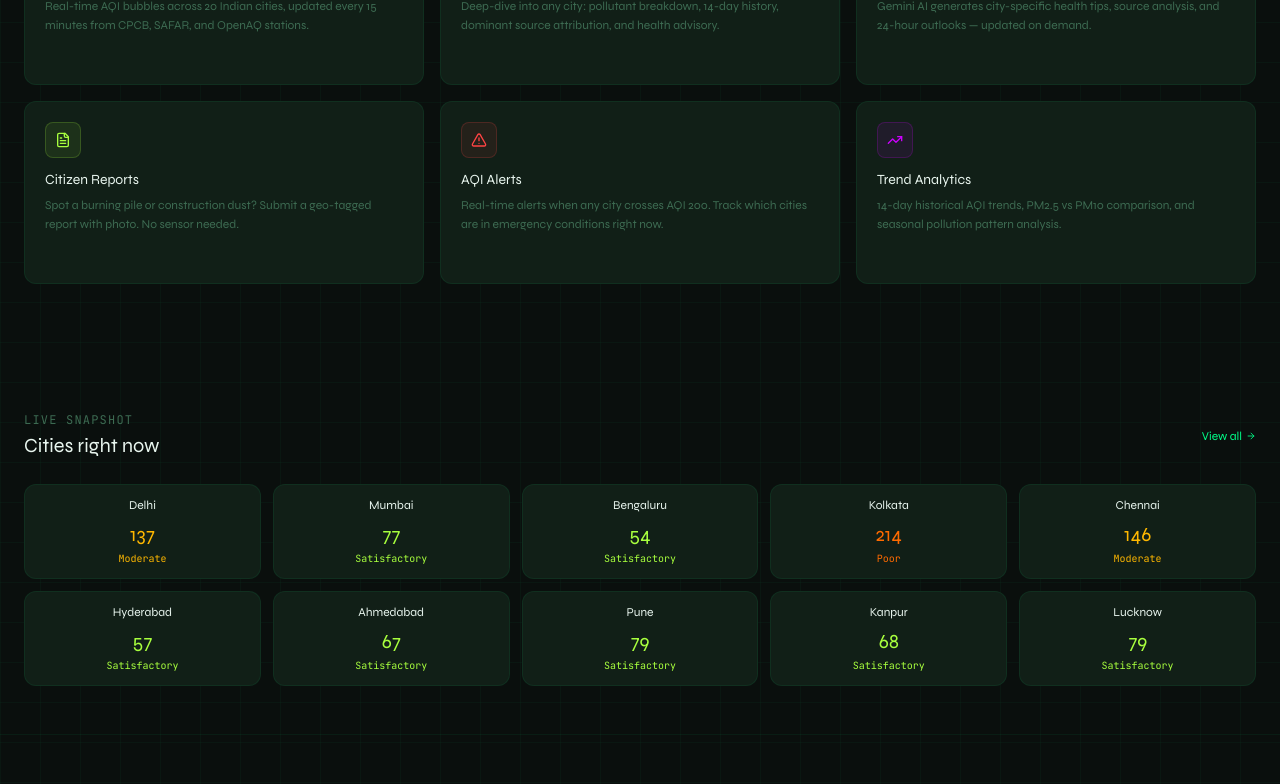
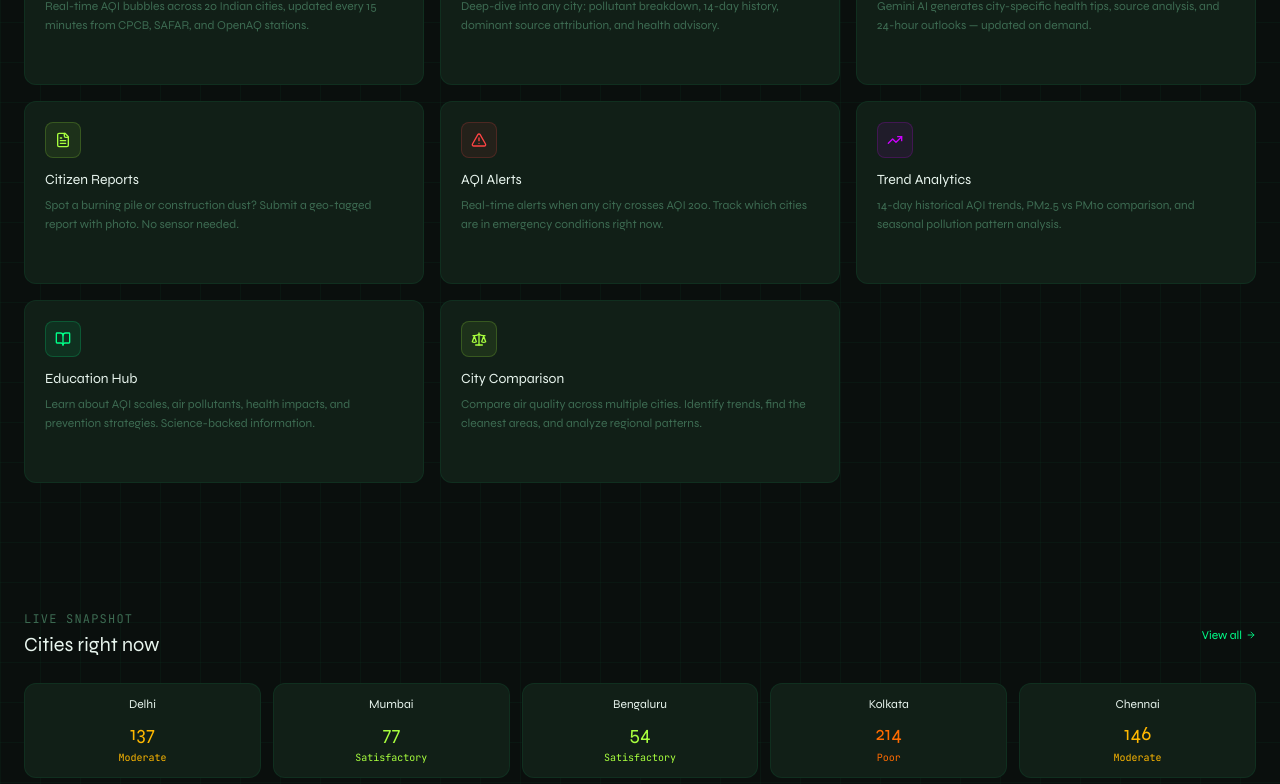
Before and after one commit to DivyangP2003/vayu-sena, a Next.js app: page / in a window 1280 px wide. Shown: the part 1218-2002 px from the top of the page. Built offline with nearby package versions, Linux system fonts and the light colour scheme; a web font is replaced by a local one.

Commit message:
Add Education Hub and City Comparison sections
Added new sections for Education Hub and City Comparison with descriptions and links.

```diff
--- a/app/page.tsx
+++ b/app/page.tsx
@@ -1,7 +1,7 @@
 'use client';
 import { useState, useEffect } from 'react';
 import Link from 'next/link';
-import { Wind, Map, AlertTriangle, FileText, Zap, ArrowRight, Activity, TrendingUp } from 'lucide-react';
+import { Wind, Map, AlertTriangle, FileText, Zap, ArrowRight, Activity, TrendingUp, BookOpen, Scale } from 'lucide-react';
 import Navbar from '@/components/layout/Navbar';
 import Footer from '@/components/layout/Footer';
 import { AQIBadge, AQIScaleBar } from '@/components/ui/AQIBadge';
@@ -180,6 +180,20 @@ export default function HomePage() {
               desc: '14-day historical AQI trends, PM2.5 vs PM10 comparison, and seasonal pollution pattern analysis.',
               href: '/dashboard',
             },
+            {
+              icon: BookOpen,
+              color: '#00ff88',
+              title: 'Education Hub',
+              desc: 'Learn about AQI scales, air pollutants, health impacts, and prevention strategies. Science-backed information.',
+              href: '/education',
+            },
+            {
+              icon: Scale,
+              color: '#a8ff3e',
+              title: 'City Comparison',
+              desc: 'Compare air quality across multiple cities. Identify trends, find the cleanest areas, and analyze regional patterns.',
+              href: '/compare',
+            },
           ].map(({ icon: Icon, color, title, desc, href }) => (
             <Link key={title} href={href} className="group rounded-xl border border-[rgba(0,255,136,0.07)] bg-[#111f17] p-5 hover:border-[rgba(0,255,136,0.2)] transition-all">
               <div className="w-9 h-9 rounded-lg flex items-center justify-center mb-3 transition-all group-hover:scale-110"
```
